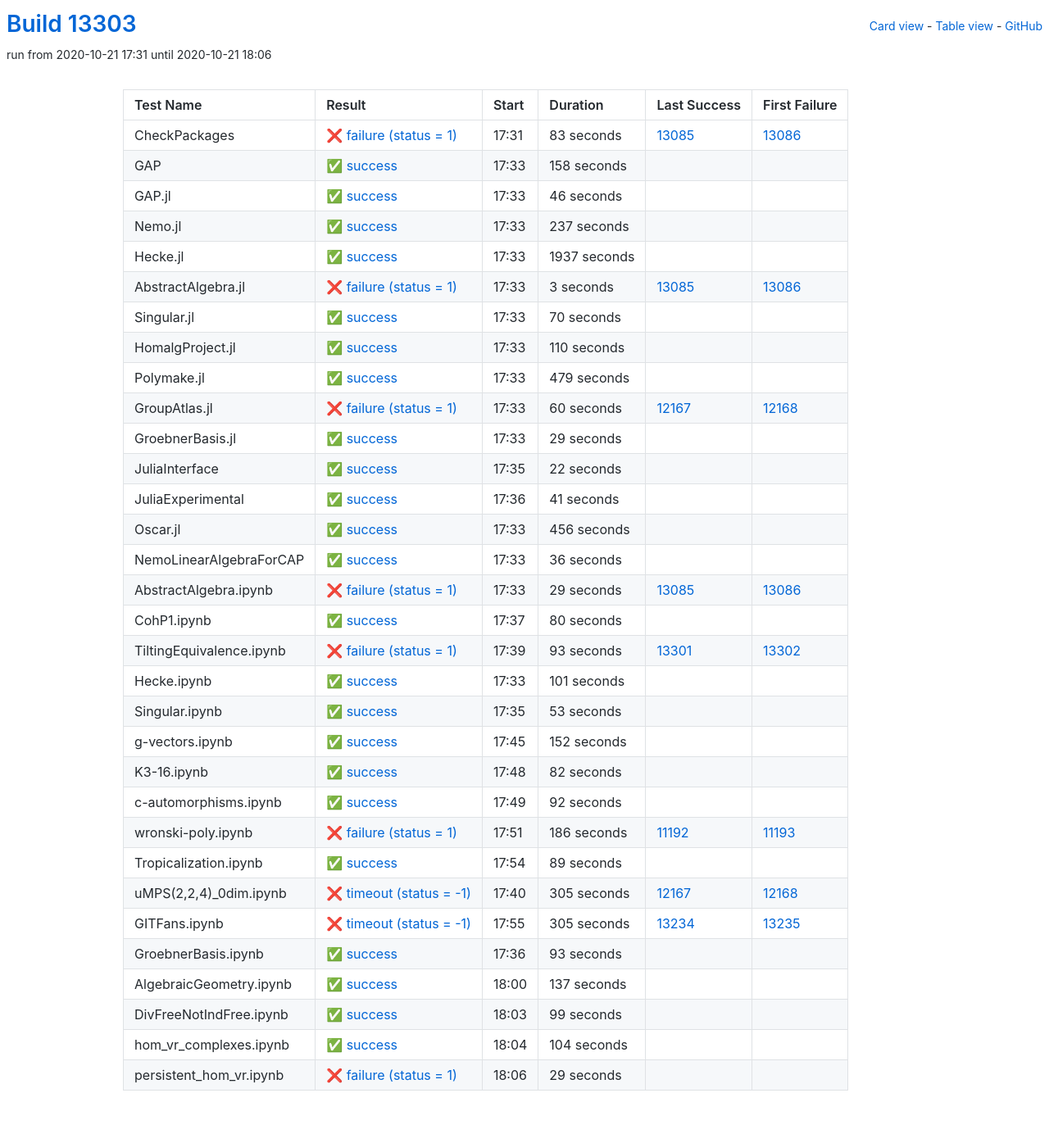
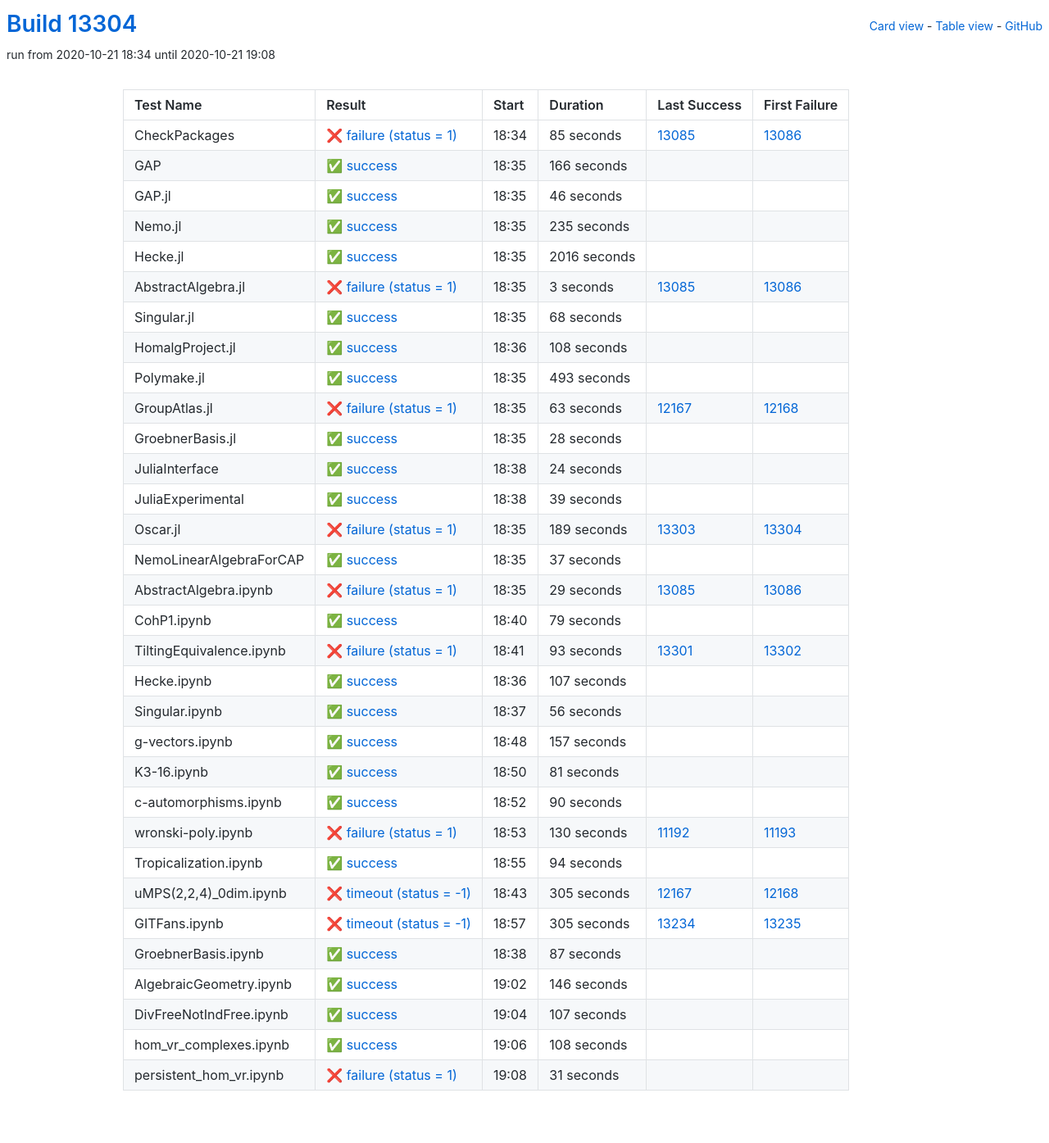
Before and after one commit to oscar-system/oscar-ci-status, a Jekyll site: the page built from table.html, in a window 1280 px wide. Shown: the whole page at 82% size. Built offline with Jekyll 4.4.1, drawn with Linux system fonts in a browser that asks for light colours.

Commit message:
Build #13304

```diff
--- a/_data/ci.yml
+++ b/_data/ci.yml
@@ -1,6 +1,6 @@
 ---
-build: 13303
-build_url: https://oscarci.mathematik.uni-kl.de/job/oscar/13303/
+build: 13304
+build_url: https://oscarci.mathematik.uni-kl.de/job/oscar/13304/
 job: oscar
 organization: oscar-system
 repo: oscar-ci-status
@@ -8,32 +8,32 @@ repourl: https://github.com/oscar-system/oscar-ci-status
 tests:
 - name: CheckPackages
   id: checkpackages
-  log: https://oscarci.mathematik.uni-kl.de/job/oscar/13303/artifact/logs/build-13303/CheckPackages.log
-  start: 2020-10-21 17:31
+  log: https://oscarci.mathematik.uni-kl.de/job/oscar/13304/artifact/logs/build-13304/CheckPackages.log
+  start: 2020-10-21 18:34
   success: false
   exitcode: 1
   status: failure
-  duration: 83
+  duration: 85
   last_success: 13085
   last_success_url: https://oscarci.mathematik.uni-kl.de/job/oscar/13085/
   first_failure: 13086
   first_failure_url: https://oscarci.mathematik.uni-kl.de/job/oscar/13086/
 - name: GAP
   id: gap
-  log: https://oscarci.mathematik.uni-kl.de/job/oscar/13303/artifact/logs/build-13303/GAP.log
-  start: 2020-10-21 17:33
+  log: https://oscarci.mathematik.uni-kl.de/job/oscar/13304/artifact/logs/build-13304/GAP.log
+  start: 2020-10-21 18:35
   success: true
   exitcode: 0
   status: success
-  duration: 158
+  duration: 166
   last_success: false
   last_success_url:
   first_failure: false
   first_failure_url:
 - name: GAP.jl
   id: gap-jl
-  log: https://oscarci.mathematik.uni-kl.de/job/oscar/13303/artifact/logs/build-13303/GAP.jl.log
-  start: 2020-10-21 17:33
+  log: https://oscarci.mathematik.uni-kl.de/job/oscar/13304/artifact/logs/build-13304/GAP.jl.log
+  start: 2020-10-21 18:35
   success: true
   exitcode: 0
   status: success
@@ -44,32 +44,32 @@ tests:
   first_failure_url:
 - name: Nemo.jl
   id: nemo-jl
-  log: https://oscarci.mathematik.uni-kl.de/job/oscar/13303/artifact/logs/build-13303/Nemo.jl.log
-  start: 2020-10-21 17:33
+  log: https://oscarci.mathematik.uni-kl.de/job/oscar/13304/artifact/logs/build-13304/Nemo.jl.log
+  start: 2020-10-21 18:35
   success: true
   exitcode: 0
   status: success
-  duration: 237
+  duration: 235
   last_success: false
   last_success_url:
   first_failure: false
   first_failure_url:
 - name: Hecke.jl
   id: hecke-jl
-  log: https://oscarci.mathematik.uni-kl.de/job/oscar/13303/artifact/logs/build-13303/Hecke.jl.log
-  start: 2020-10-21 17:33
+  log: https://oscarci.mathematik.uni-kl.de/job/oscar/13304/artifact/logs/build-13304/Hecke.jl.log
+  start: 2020-10-21 18:35
   success: true
   exitcode: 0
   status: success
-  duration: 1937
+  duration: 2016
   last_success: false
   last_success_url:
   first_failure: false
   first_failure_url:
 - name: AbstractAlgebra.jl
   id: abstractalgebra-jl
-  log: https://oscarci.mathematik.uni-kl.de/job/oscar/13303/artifact/logs/build-13303/AbstractAlgebra.jl.log
-  start: 2020-10-21 17:33
+  log: https://oscarci.mathematik.uni-kl.de/job/oscar/13304/artifact/logs/build-13304/AbstractAlgebra.jl.log
+  start: 2020-10-21 18:35
   success: false
   exitcode: 1
   status: failure
@@ -80,116 +80,116 @@ tests:
   first_failure_url: https://oscarci.mathematik.uni-kl.de/job/oscar/13086/
 - name: Singular.jl
   id: singular-jl
-  log: https://oscarci.mathematik.uni-kl.de/job/oscar/13303/artifact/logs/build-13303/Singular.jl.log
-  start: 2020-10-21 17:33
+  log: https://oscarci.mathematik.uni-kl.de/job/oscar/13304/artifact/logs/build-13304/Singular.jl.log
+  start: 2020-10-21 18:35
   success: true
   exitcode: 0
   status: success
-  duration: 70
+  duration: 68
   last_success: false
   last_success_url:
   first_failure: false
   first_failure_url:
 - name: HomalgProject.jl
   id: homalgproject-jl
-  log: https://oscarci.mathematik.uni-kl.de/job/oscar/13303/artifact/logs/build-13303/HomalgProject.jl.log
-  start: 2020-10-21 17:33
+  log: https://oscarci.mathematik.uni-kl.de/job/oscar/13304/artifact/logs/build-13304/HomalgProject.jl.log
+  start: 2020-10-21 18:36
   success: true
   exitcode: 0
   status: success
-  duration: 110
+  duration: 108
   last_success: false
   last_success_url:
   first_failure: false
   first_failure_url:
 - name: Polymake.jl
   id: polymake-jl
-  log: https://oscarci.mathematik.uni-kl.de/job/oscar/13303/artifact/logs/build-13303/Polymake.jl.log
-  start: 2020-10-21 17:33
+  log: https://oscarci.mathematik.uni-kl.de/job/oscar/13304/artifact/logs/build-13304/Polymake.jl.log
+  start: 2020-10-21 18:35
   success: true
   exitcode: 0
   status: success
-  duration: 479
+  duration: 493
   last_success: false
   last_success_url:
   first_failure: false
   first_failure_url:
 - name: GroupAtlas.jl
   id: groupatlas-jl
-  log: https://oscarci.mathematik.uni-kl.de/job/oscar/13303/artifact/logs/build-13303/GroupAtlas.jl.log
-  start: 2020-10-21 17:33
+  log: https://oscarci.mathematik.uni-kl.de/job/oscar/13304/artifact/logs/build-13304/GroupAtlas.jl.log
+  start: 2020-10-21 18:35
   success: false
   exitcode: 1
   status: failure
-  duration: 60
+  duration: 63
   last_success: 12167
   last_success_url: https://oscarci.mathematik.uni-kl.de/job/oscar/12167/
   first_failure: 12168
   first_failure_url: https://oscarci.mathematik.uni-kl.de/job/oscar/12168/
 - name: GroebnerBasis.jl
   id: groebnerbasis-jl
-  log: https://oscarci.mathematik.uni-kl.de/job/oscar/13303/artifact/logs/build-13303/GroebnerBasis.jl.log
-  start: 2020-10-21 17:33
+  log: https://oscarci.mathematik.uni-kl.de/job/oscar/13304/artifact/logs/build-13304/GroebnerBasis.jl.log
+  start: 2020-10-21 18:35
   success: true
   exitcode: 0
   status: success
-  duration: 29
+  duration: 28
   last_success: false
   last_success_url:
   first_failure: false
   first_failure_url:
 - name: JuliaInterface
   id: juliainterface
-  log: https://oscarci.mathematik.uni-kl.de/job/oscar/13303/artifact/logs/build-13303/JuliaInterface.log
-  start: 2020-10-21 17:35
+  log: https://oscarci.mathematik.uni-kl.de/job/oscar/13304/artifact/logs/build-13304/JuliaInterface.log
+  start: 2020-10-21 18:38
   success: true
   exitcode: 0
   status: success
-  duration: 22
+  duration: 24
   last_success: false
   last_success_url:
   first_failure: false
   first_failure_url:
 - name: JuliaExperimental
   id: juliaexperimental
-  log: https://oscarci.mathematik.uni-kl.de/job/oscar/13303/artifact/logs/build-13303/JuliaExperimental.log
-  start: 2020-10-21 17:36
+  log: https://oscarci.mathematik.uni-kl.de/job/oscar/13304/artifact/logs/build-13304/JuliaExperimental.log
+  start: 2020-10-21 18:38
   success: true
   exitcode: 0
   status: success
-  duration: 41
+  duration: 39
   last_success: false
   last_success_url:
   first_failure: false
   first_failure_url:
 - name: Oscar.jl
   id: oscar-jl
-  log: https://oscarci.mathematik.uni-kl.de/job/oscar/13303/artifact/logs/build-13303/Oscar.jl.log
-  start: 2020-10-21 17:33
+  log: https://oscarci.mathematik.uni-kl.de/job/oscar/13304/artifact/logs/build-13304/Oscar.jl.log
+  start: 2020-10-21 18:35
+  success: false
+  exitcode: 1
+  status: failure
+  duration: 189
+  last_success: 13303
+  last_success_url: https://oscarci.mathematik.uni-kl.de/job/oscar/13303/
+  first_failure: 13304
+  first_failure_url: https://oscarci.mathematik.uni-kl.de/job/oscar/13304/
+- name: NemoLinearAlgebraForCAP
+  id: nemolinearalgebraforcap
+  log: https://oscarci.mathematik.uni-kl.de/job/oscar/13304/artifact/logs/build-13304/NemoLinearAlgebraForCAP.log
+  start: 2020-10-21 18:35
   success: true
   exitcode: 0
   status: success
-  duration: 456
-  last_success: false
-  last_success_url:
-  first_failure: false
-  first_failure_url:
-- name: NemoLinearAlgebraForCAP
-  id: nemolinearalgebraforcap
-  log: https://oscarci.mathematik.uni-kl.de/job/oscar/13303/artifact/logs/build-13303/NemoLinearAlgebraForCAP.log
-  start: 2020-10-21 17:33
-  success: true
-  exitcode: 0
-  status: success
-  duration: 36
+  duration: 37
   last_success: false
   last_success_url:
   first_failure: false
   first_failure_url:
 - name: AbstractAlgebra.ipynb
   id: abstractalgebra-ipynb
-  log: https://oscarci.mathematik.uni-kl.de/job/oscar/13303/artifact/logs/build-13303/AbstractAlgebra.ipynb.log
-  start: 2020-10-21 17:33
+  log: https://oscarci.mathematik.uni-kl.de/job/oscar/13304/artifact/logs/build-13304/AbstractAlgebra.ipynb.log
+  start: 2020-10-21 18:35
   success: false
   exitcode: 1
   status: failure
@@ -200,20 +200,20 @@ tests:
   first_failure_url: https://oscarci.mathematik.uni-kl.de/job/oscar/13086/
 - name: CohP1.ipynb
   id: cohp1-ipynb
-  log: https://oscarci.mathematik.uni-kl.de/job/oscar/13303/artifact/logs/build-13303/CohP1.ipynb.log
-  start: 2020-10-21 17:37
+  log: https://oscarci.mathematik.uni-kl.de/job/oscar/13304/artifact/logs/build-13304/CohP1.ipynb.log
+  start: 2020-10-21 18:40
   success: true
   exitcode: 0
   status: success
-  duration: 80
+  duration: 79
   last_success: false
   last_success_url:
   first_failure: false
   first_failure_url:
 - name: TiltingEquivalence.ipynb
   id: tiltingequivalence-ipynb
-  log: https://oscarci.mathematik.uni-kl.de/job/oscar/13303/artifact/logs/build-13303/TiltingEquivalence.ipynb.log
-  start: 2020-10-21 17:39
+  log: https://oscarci.mathematik.uni-kl.de/job/oscar/13304/artifact/logs/build-13304/TiltingEquivalence.ipynb.log
+  start: 2020-10-21 18:41
   success: false
   exitcode: 1
   status: failure
@@ -224,92 +224,92 @@ tests:
   first_failure_url: https://oscarci.mathematik.uni-kl.de/job/oscar/13302/
 - name: Hecke.ipynb
   id: hecke-ipynb
-  log: https://oscarci.mathematik.uni-kl.de/job/oscar/13303/artifact/logs/build-13303/Hecke.ipynb.log
-  start: 2020-10-21 17:33
+  log: https://oscarci.mathematik.uni-kl.de/job/oscar/13304/artifact/logs/build-13304/Hecke.ipynb.log
+  start: 2020-10-21 18:36
   success: true
   exitcode: 0
   status: success
-  duration: 101
+  duration: 107
   last_success: false
   last_success_url:
   first_failure: false
   first_failure_url:
 - name: Singular.ipynb
   id: singular-ipynb
-  log: https://oscarci.mathematik.uni-kl.de/job/oscar/13303/artifact/logs/build-13303/Singular.ipynb.log
-  start: 2020-10-21 17:35
+  log: https://oscarci.mathematik.uni-kl.de/job/oscar/13304/artifact/logs/build-13304/Singular.ipynb.log
+  start: 2020-10-21 18:37
   success: true
   exitcode: 0
   status: success
-  duration: 53
+  duration: 56
   last_success: false
   last_success_url:
   first_failure: false
   first_failure_url:
 - name: g-vectors.ipynb
   id: g-vectors-ipynb
-  log: https://oscarci.mathematik.uni-kl.de/job/oscar/13303/artifact/logs/build-13303/g-vectors.ipynb.log
-  start: 2020-10-21 17:45
+  log: https://oscarci.mathematik.uni-kl.de/job/oscar/13304/artifact/logs/build-13304/g-vectors.ipynb.log
+  start: 2020-10-21 18:48
   success: true
   exitcode: 0
   status: success
-  duration: 152
+  duration: 157
   last_success: false
   last_success_url:
   first_failure: false
   first_failure_url:
 - name: K3-16.ipynb
   id: k3-16-ipynb
-  log: https://oscarci.mathematik.uni-kl.de/job/oscar/13303/artifact/logs/build-13303/K3-16.ipynb.log
-  start: 2020-10-21 17:48
+  log: https://oscarci.mathematik.uni-kl.de/job/oscar/13304/artifact/logs/build-13304/K3-16.ipynb.log
+  start: 2020-10-21 18:50
   success: true
   exitcode: 0
   status: success
-  duration: 82
+  duration: 81
   last_success: false
   last_success_url:
   first_failure: false
   first_failure_url:
 - name: c-automorphisms.ipynb
   id: c-automorphisms-ipynb
-  log: https://oscarci.mathematik.uni-kl.de/job/oscar/13303/artifact/logs/build-13303/c-automorphisms.ipynb.log
-  start: 2020-10-21 17:49
+  log: https://oscarci.mathematik.uni-kl.de/job/oscar/13304/artifact/logs/build-13304/c-automorphisms.ipynb.log
+  start: 2020-10-21 18:52
   success: true
   exitcode: 0
   status: success
-  duration: 92
+  duration: 90
   last_success: false
   last_success_url:
   first_failure: false
   first_failure_url:
 - name: wronski-poly.ipynb
   id: wronski-poly-ipynb
-  log: https://oscarci.mathematik.uni-kl.de/job/oscar/13303/artifact/logs/build-13303/wronski-poly.ipynb.log
-  start: 2020-10-21 17:51
+  log: https://oscarci.mathematik.uni-kl.de/job/oscar/13304/artifact/logs/build-13304/wronski-poly.ipynb.log
+  start: 2020-10-21 18:53
   success: false
   exitcode: 1
   status: failure
-  duration: 186
+  duration: 130
   last_success: 11192
   last_success_url: https://oscarci.mathematik.uni-kl.de/job/oscar/11192/
   first_failure: 11193
   first_failure_url: https://oscarci.mathematik.uni-kl.de/job/oscar/11193/
 - name: Tropicalization.ipynb
   id: tropicalization-ipynb
-  log: https://oscarci.mathematik.uni-kl.de/job/oscar/13303/artifact/logs/build-13303/Tropicalization.ipynb.log
-  start: 2020-10-21 17:54
+  log: https://oscarci.mathematik.uni-kl.de/job/oscar/13304/artifact/logs/build-13304/Tropicalization.ipynb.log
+  start: 2020-10-21 18:55
   success: true
   exitcode: 0
   status: success
-  duration: 89
+  duration: 94
   last_success: false
   last_success_url:
   first_failure: false
   first_failure_url:
 - name: uMPS(2,2,4)_0dim.ipynb
   id: umps-2-2-4-0dim-ipynb
-  log: https://oscarci.mathematik.uni-kl.de/job/oscar/13303/artifact/logs/build-13303/uMPS-2-2-4-_0dim.ipynb.log
-  start: 2020-10-21 17:40
+  log: https://oscarci.mathematik.uni-kl.de/job/oscar/13304/artifact/logs/build-13304/uMPS-2-2-4-_0dim.ipynb.log
+  start: 2020-10-21 18:43
   success: false
   exitcode: -1
   status: timeout
@@ -320,8 +320,8 @@ tests:
   first_failure_url: https://oscarci.mathematik.uni-kl.de/job/oscar/12168/
 - name: GITFans.ipynb
   id: gitfans-ipynb
-  log: https://oscarci.mathematik.uni-kl.de/job/oscar/13303/artifact/logs/build-13303/GITFans.ipynb.log
-  start: 2020-10-21 17:55
+  log: https://oscarci.mathematik.uni-kl.de/job/oscar/13304/artifact/logs/build-13304/GITFans.ipynb.log
+  start: 2020-10-21 18:57
   success: false
   exitcode: -1
   status: timeout
@@ -332,60 +332,60 @@ tests:
   first_failure_url: https://oscarci.mathematik.uni-kl.de/job/oscar/13235/
 - name: GroebnerBasis.ipynb
   id: groebnerbasis-ipynb
-  log: https://oscarci.mathematik.uni-kl.de/job/oscar/13303/artifact/logs/build-13303/GroebnerBasis.ipynb.log
-  start: 2020-10-21 17:36
+  log: https://oscarci.mathematik.uni-kl.de/job/oscar/13304/artifact/logs/build-13304/GroebnerBasis.ipynb.log
+  start: 2020-10-21 18:38
   success: true
   exitcode: 0
   status: success
-  duration: 93
+  duration: 87
   last_success: false
   last_success_url:
   first_failure: false
   first_failure_url:
 - name: AlgebraicGeometry.ipynb
   id: algebraicgeometry-ipynb
-  log: https://oscarci.mathematik.uni-kl.de/job/oscar/13303/artifact/logs/build-13303/AlgebraicGeometry.ipynb.log
-  start: 2020-10-21 18:00
+  log: https://oscarci.mathematik.uni-kl.de/job/oscar/13304/artifact/logs/build-13304/AlgebraicGeometry.ipynb.log
+  start: 2020-10-21 19:02
   success: true
   exitcode: 0
   status: success
-  duration: 137
+  duration: 146
   last_success: false
   last_success_url:
   first_failure: false
   first_failure_url:
 - name: DivFreeNotIndFree.ipynb
   id: divfreenotindfree-ipynb
-  log: https://oscarci.mathematik.uni-kl.de/job/oscar/13303/artifact/logs/build-13303/DivFreeNotIndFree.ipynb.log
-  start: 2020-10-21 18:03
+  log: https://oscarci.mathematik.uni-kl.de/job/oscar/13304/artifact/logs/build-13304/DivFreeNotIndFree.ipynb.log
+  start: 2020-10-21 19:04
   success: true
   exitcode: 0
   status: success
-  duration: 99
+  duration: 107
   last_success: false
   last_success_url:
   first_failure: false
   first_failure_url:
 - name: hom_vr_complexes.ipynb
   id: hom-vr-complexes-ipynb
-  log: https://oscarci.mathematik.uni-kl.de/job/oscar/13303/artifact/logs/build-13303/hom_vr_complexes.ipynb.log
-  start: 2020-10-21 18:04
+  log: https://oscarci.mathematik.uni-kl.de/job/oscar/13304/artifact/logs/build-13304/hom_vr_complexes.ipynb.log
+  start: 2020-10-21 19:06
   success: true
   exitcode: 0
   status: success
-  duration: 104
+  duration: 108
   last_success: false
   last_success_url:
   first_failure: false
   first_failure_url:
 - name: persistent_hom_vr.ipynb
   id: persistent-hom-vr-ipynb
-  log: https://oscarci.mathematik.uni-kl.de/job/oscar/13303/artifact/logs/build-13303/persistent_hom_vr.ipynb.log
-  start: 2020-10-21 18:06
+  log: https://oscarci.mathematik.uni-kl.de/job/oscar/13304/artifact/logs/build-13304/persistent_hom_vr.ipynb.log
+  start: 2020-10-21 19:08
   success: false
   exitcode: 1
   status: failure
-  duration: 29
+  duration: 31
   last_success: false
   last_success_url:
   first_failure: false
```
Also changed, not shown: README.md.
